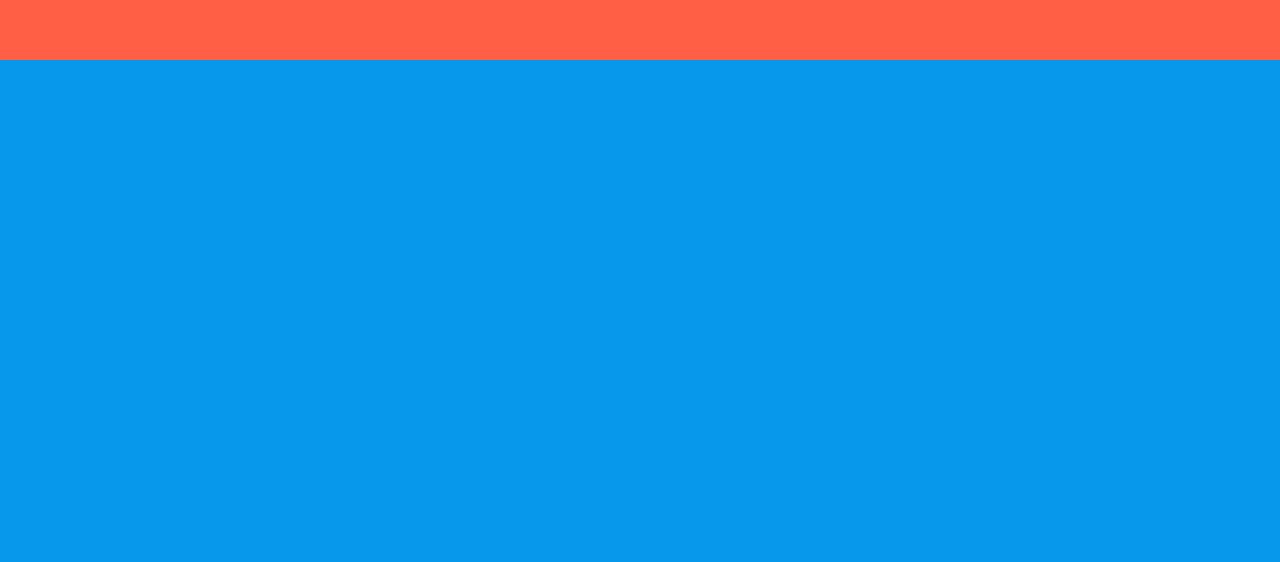
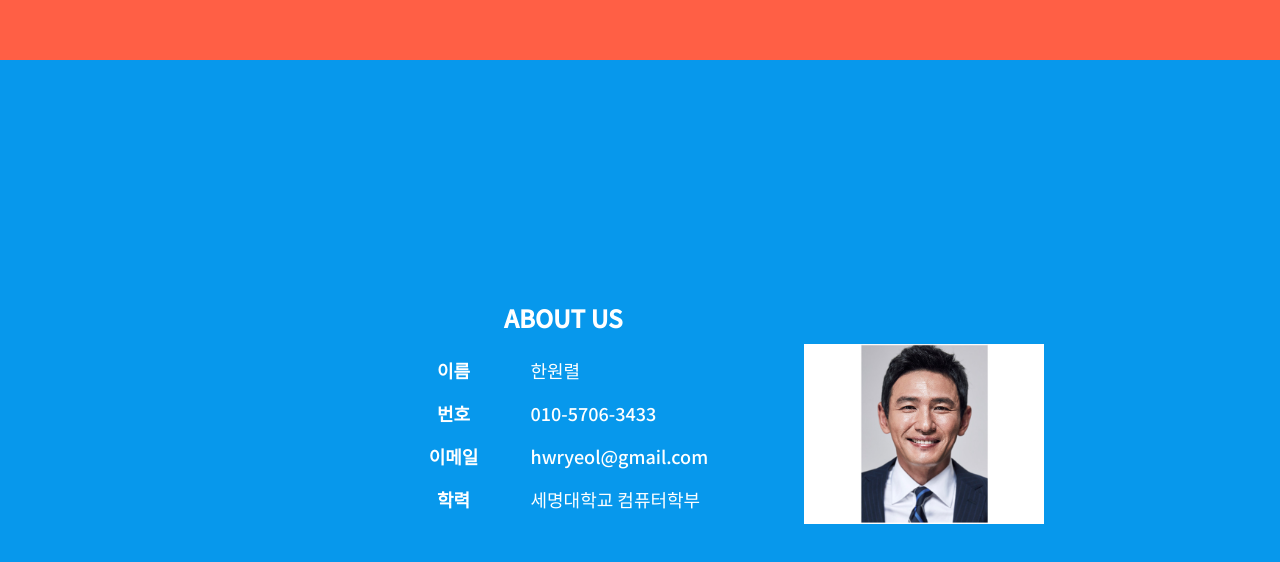
Before and after one commit to hwryeol/hwryeol_portfolio-react-frontend, a React (Create React App) app: page / in a window 1280 px wide. Shown: the part 740-1302 px from the top of the page. Built offline with nearby package versions, Linux system fonts and the light colour scheme.

Commit message:
feat(components): About 컴포넌트 추가
1. About 컴포넌트 내용 추가 및 css 작업

```diff
--- a/src/App.css
+++ b/src/App.css
@@ -4,3 +4,5 @@ html,body{
     font-family: 'Noto Sans KR';
     font-size: 1.5vmin;
 }
+::-webkit-scrollbar{
+}
--- a/src/components/Header/Header.js
+++ b/src/components/Header/Header.js
@@ -6,8 +6,8 @@ function Header() {
       <div id={styles.navigation}>
           <div id={styles.div}>INTRO</div>
           <div id={styles.div}>ABOUT</div>
+          <div id={styles.div}>SKILLS</div>
           <div id={styles.div}>PROJECTs</div>
-          <div id={styles.div}>SKILLS</div>
           <div id={styles.line}></div>
       </div>
     </header>
--- a/src/components/Header/Header.module.css
+++ b/src/components/Header/Header.module.css
@@ -12,7 +12,7 @@
     vertical-align: middle;
     position:fixed;
     top:20px;
-    right:20px;
+    right:25%;
     text-align: center;
     justify-content: space-between;
 }
--- a/src/components/Section_About/About.js
+++ b/src/components/Section_About/About.js
@@ -1,7 +1,31 @@
 import styles from "./About.module.css"
+import image from "../../assets/img/사진.jpg"
+
 function About() {
     return (
         <section id={styles.section}>
+            <div id={styles.contents}>
+            <img id={styles.image} src={image}/>
+            <div id={styles.title}> ABOUT US</div>
+            <table id={styles.table}>
+                <tr>
+                    <th>이름</th>
+                    <td>한원렬</td>
+                </tr>
+                <tr>
+                    <th>번호</th>
+                    <td>010-5706-3433</td>
+                </tr>
+                <tr>
+                    <th>이메일</th>
+                    <td>hwryeol@gmail.com</td>
+                </tr>
+                 <tr>
+                    <th>학력</th>
+                    <td>세명대학교 컴퓨터학부</td>
+                </tr>
+            </table>
+            </div>
         </section>
     );
 };
--- a/src/components/Section_About/About.module.css
+++ b/src/components/Section_About/About.module.css
@@ -1,4 +1,57 @@
+
 #section{
     height: 100vh;
     background-color: #0798ec;
 }
+#contents{
+    position: relative;
+    top:30%;
+    left:30%;
+    height: 30vh;
+    width:40vw;
+    color:white;
+}
+#image{
+    position: absolute;
+    top:3.7rem;
+    left: 35rem;
+    width:20rem;
+    z-index: 10;
+    background-color: aqua;
+}
+#title{
+    position: relative;
+    width:12rem;
+    font-size: 2rem;
+    left:10rem;
+    margin-bottom: 1rem;
+    font-weight: bold;
+}
+#table{
+    position: absolute;
+    font-size: 1.5rem;
+}
+#table th{
+    width: 10rem;
+    padding: 0.625rem;
+}
+#table td{
+    width: 20rem;
+    padding: 0.625rem;
+}
+@media (max-width:768px){
+    #image{
+        display: none;
+    }
+    #contents{
+    }
+}
+@media (max-width:340px){
+    #title{
+        width:20vw;
+    }
+    #contents{
+        width:70vw;
+        left:25vw;
+    }
+}
```
Also changed, not shown: src/assets/img/사진.jpg (added).
